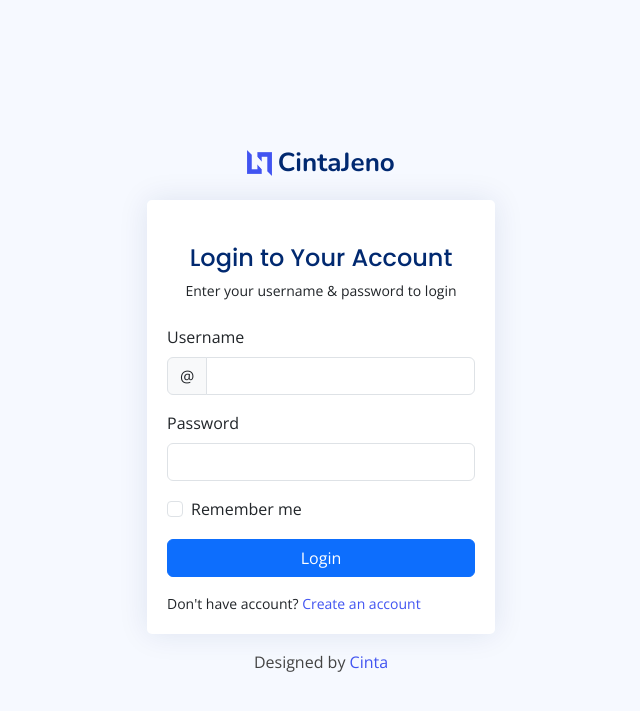
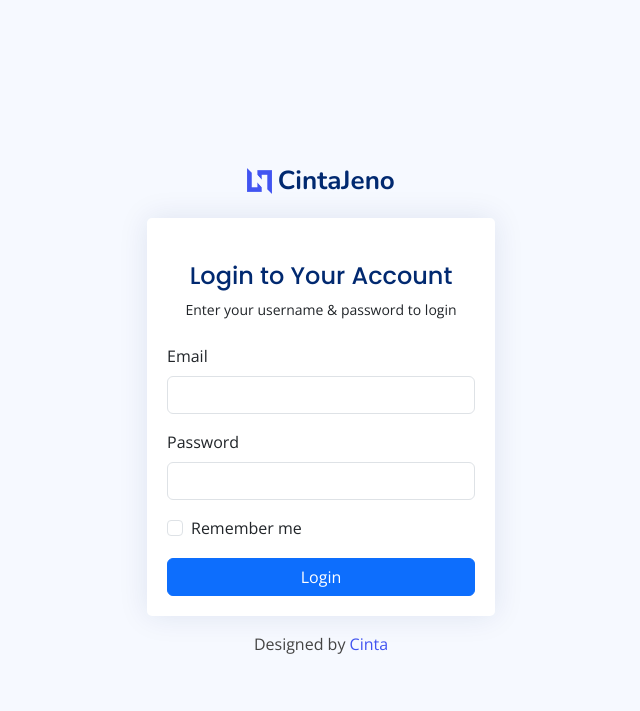
Before and after one commit to kembangcintapelangi/CintaJeno, a PHP site: page /login.php in a window 1280 px wide. Shown: the top 711 px of the page, without its empty margins (319-959 px from the left). Run offline with PHP 8.4, Linux system fonts and the light colour scheme; some libraries are stand-ins or nearby versions.

Commit message:
login php

```diff
--- a/login.php
+++ b/login.php
@@ -1,3 +1,44 @@
+<?php
+session_start();
+include "koneksi.php";
+
+if (isset($_POST['login'])) {
+
+    $email = mysqli_real_escape_string($conn, $_POST['email']);
+    $password = $_POST['password'];
+
+    // cek user
+    $query = mysqli_query($conn, "SELECT * FROM users WHERE email='$email' LIMIT 1");
+    $user = mysqli_fetch_assoc($query);
+
+    if ($user) {
+
+        // cek password (hash)
+        if (password_verify($password, $user['password'])) {
+
+            // cek aktif
+            if ($user['is_active'] == 1) {
+
+                // simpan session
+                $_SESSION['login'] = True;
+                $_SESSION['user_id'] = $user['id'];
+                $_SESSION['name'] = $user['name'];
+                $_SESSION['role'] = $user['role'];
+
+                // redirect
+                header("Location: index.php");
+                exit;
+            } else {
+                echo "<script>alert('Akun tidak aktif');</script>";
+            }
+        } else {
+            echo "<script>alert('Password salah');</script>";
+        }
+    } else {
+        echo "<script>alert('Email tidak ditemukan');</script>";
+    }
+}
+?>
 <!DOCTYPE html>
 <html lang="en">
 
@@ -58,20 +99,17 @@
                     <p class="text-center small">Enter your username & password to login</p>
                   </div>
 
-                  <form class="row g-3 needs-validation" novalidate>
+                  <form class="row g-3 needs-validation" method="POST" novalidate>
 
                     <div class="col-12">
-                      <label for="yourUsername" class="form-label">Username</label>
-                      <div class="input-group has-validation">
-                        <span class="input-group-text" id="inputGroupPrepend">@</span>
-                        <input type="text" name="username" class="form-control" id="yourUsername" required>
-                        <div class="invalid-feedback">Please enter your username.</div>
-                      </div>
+                      <label class="form-label">Email</label>
+                      <input type="email" name="email" class="form-control" required>
+                        <div class="invalid-feedback">Please enter your email.</div>
                     </div>
 
                     <div class="col-12">
-                      <label for="yourPassword" class="form-label">Password</label>
-                      <input type="password" name="password" class="form-control" id="yourPassword" required>
+                      <label class="form-label">Password</label>
+                      <input type="password" name="password" class="form-control" required>
                       <div class="invalid-feedback">Please enter your password!</div>
                     </div>
 
@@ -81,12 +119,11 @@
                         <label class="form-check-label" for="rememberMe">Remember me</label>
                       </div>
                     </div>
+
                     <div class="col-12">
-                      <button class="btn btn-primary w-100" type="submit">Login</button>
+                      <button class="btn btn-primary w-100" type="submit" name="login">Login</button>
                     </div>
-                    <div class="col-12">
-                      <p class="small mb-0">Don't have account? <a href="pages-register.html">Create an account</a></p>
-                    </div>
+
                   </form>
 
                 </div>
```
